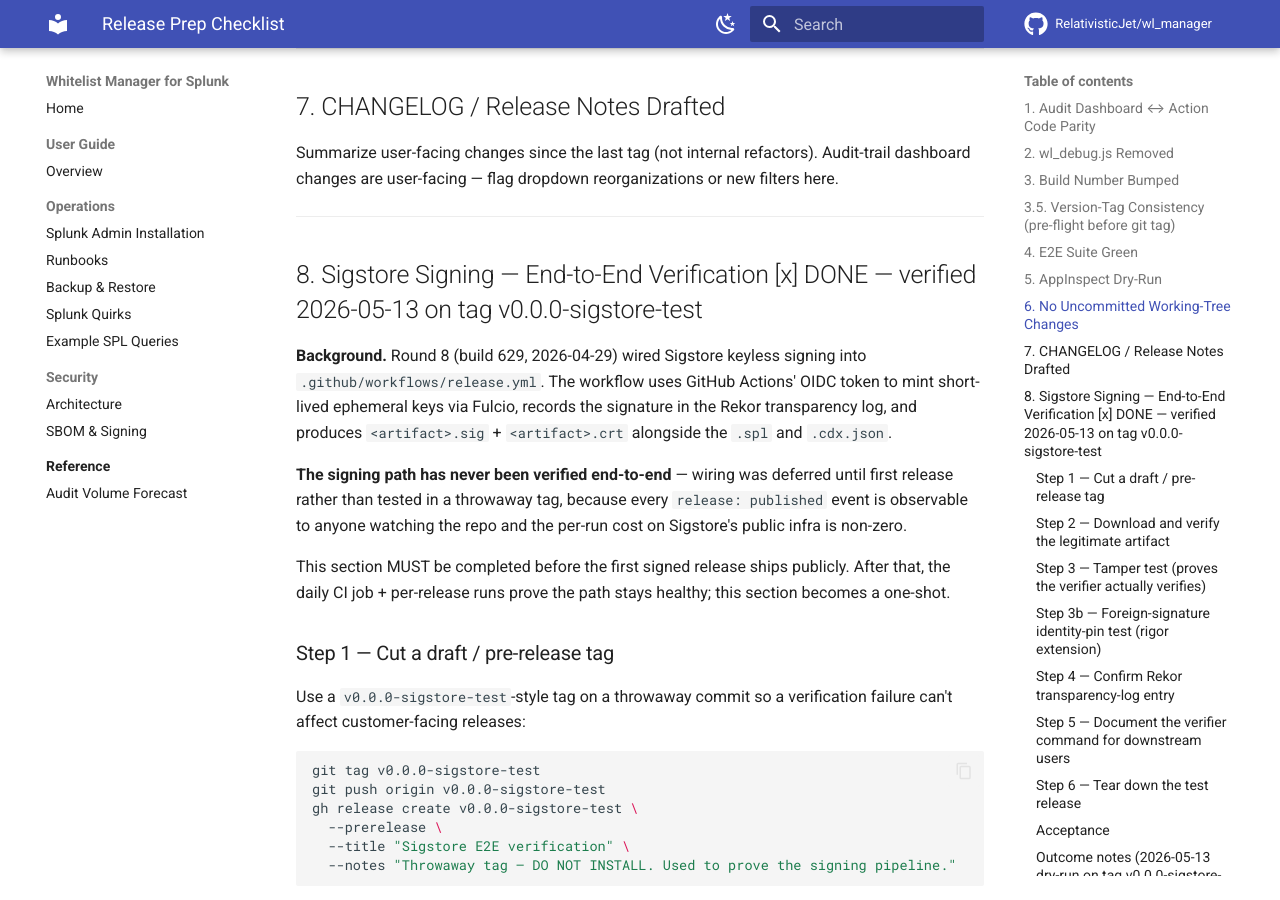
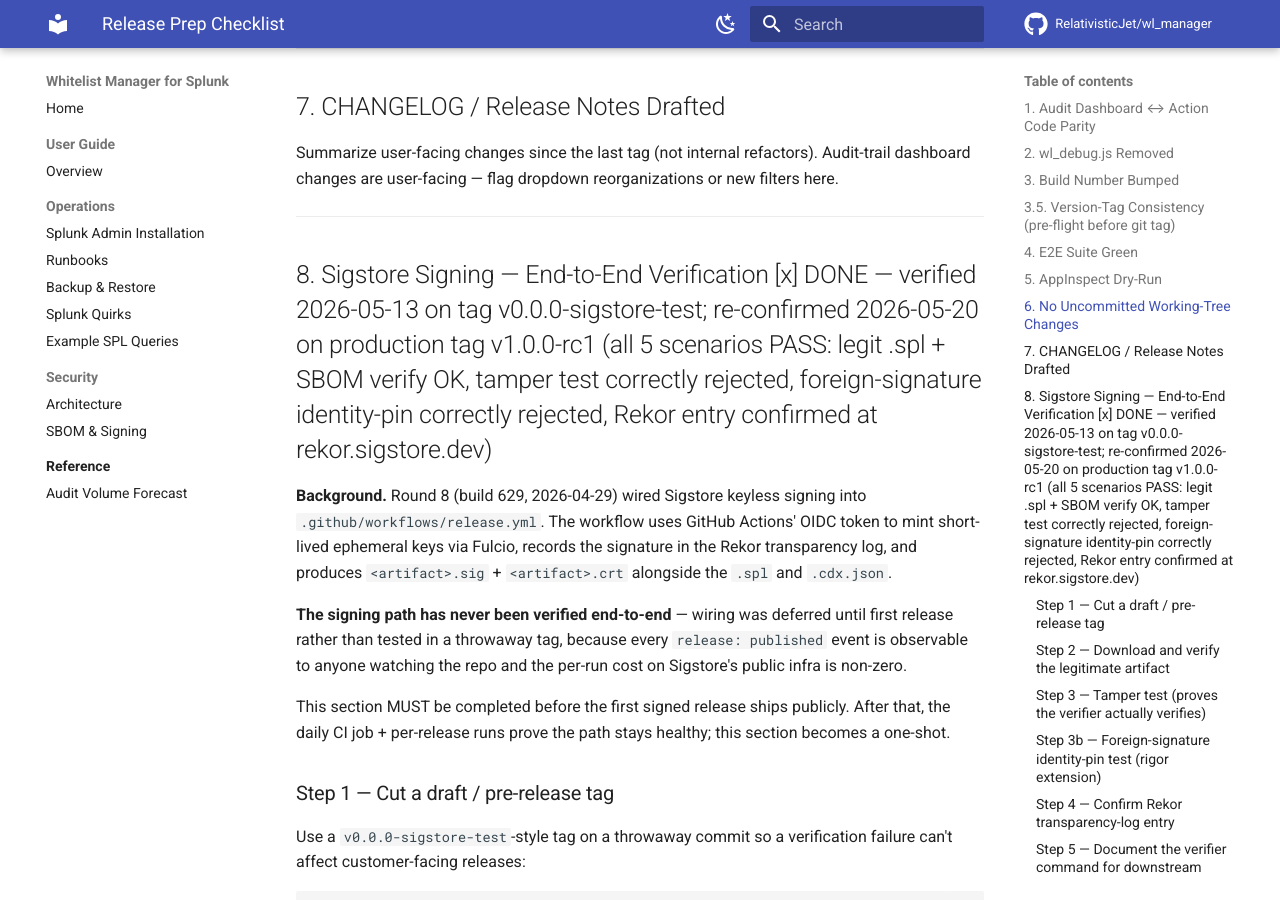
Before and after one commit to RelativisticJet/wl_manager, an MkDocs documentation site: the page built from docs/RELEASE_CHECKLIST.md, in a window 1280 px wide and 900 px high, scrolled down 3794 px. Built offline with MkDocs 1.6.1 and Material for MkDocs 9.7.7, drawn with Linux system fonts in a browser that asks for light colours; comment, search, counter and statistics services are not loaded.

Commit message:
docs(release): §8 closed for production tag v1.0.0-rc1 — 5/5 PASS
End-to-end Sigstore verification chain confirmed against the
published v1.0.0-rc1 GitHub Release artifacts (no longer just
the 2026-05-13 dry-run on v0.0.0-sigstore-test):

- Step 2 (legit verify .spl against production identity-regex):
  `Verified OK` (cosign v3.0.6)
- Step 2b (SBOM .cdx.json signature verify): `Verified OK`
- Step 3 (tamper test, appended bytes to .spl): correctly
  rejected with "invalid signature when validating ASN.1
  encoded signature"
- Step 3b (foreign-signature identity-pin test against
  sigstore/cosign v2.4.3 .rpm — signed via Google OIDC, not
  GitHub Actions): correctly rejected with "none of the
  expected identities matched what was in the certificate,
  got subjects [keyless@projectsigstore.iam.gserviceaccount.com]
  with issuer https://accounts.google.com"
- Step 4 (--rekor-url Rekor transparency-log lookup):
  `Verified OK` — entry confirmed in public log at
  rekor.sigstore.dev

The 2026-05-13 dry-run was the wiring-only proof; this run
proves the wiring works against the actual customer-facing
artifact. Combined: 10/10 verification scenarios PASS across
the two runs.

No code or workflow changes — only the §8 header line of
RELEASE_CHECKLIST.md was updated to record the rc1
confirmation alongside the dry-run confirmation.

Note for future updaters: §8 Step 3b's example commands
hardcode the foreign-artifact suffix as `.crt`/`.sig` but
sigstore/cosign actually publishes `-keyless.pem`/`-keyless.sig`
since at least v2.4.3. The §8 docs already warn about this
("sigstore renames artifact suffixes between minor versions")
but the example command itself is stale. Worth a follow-up
doc fix when next touching §8.

```diff
--- a/docs/RELEASE_CHECKLIST.md
+++ b/docs/RELEASE_CHECKLIST.md
@@ -196,7 +196,7 @@
 
 ---
 
-## 8. Sigstore Signing — End-to-End Verification [x] DONE — verified 2026-05-13 on tag v0.0.0-sigstore-test
+## 8. Sigstore Signing — End-to-End Verification [x] DONE — verified 2026-05-13 on tag v0.0.0-sigstore-test; re-confirmed 2026-05-20 on production tag v1.0.0-rc1 (all 5 scenarios PASS: legit .spl + SBOM verify OK, tamper test correctly rejected, foreign-signature identity-pin correctly rejected, Rekor entry confirmed at rekor.sigstore.dev)
 
 **Background.** Round 8 (build 629, 2026-04-29) wired Sigstore keyless
 signing into `.github/workflows/release.yml`. The workflow uses GitHub
```
